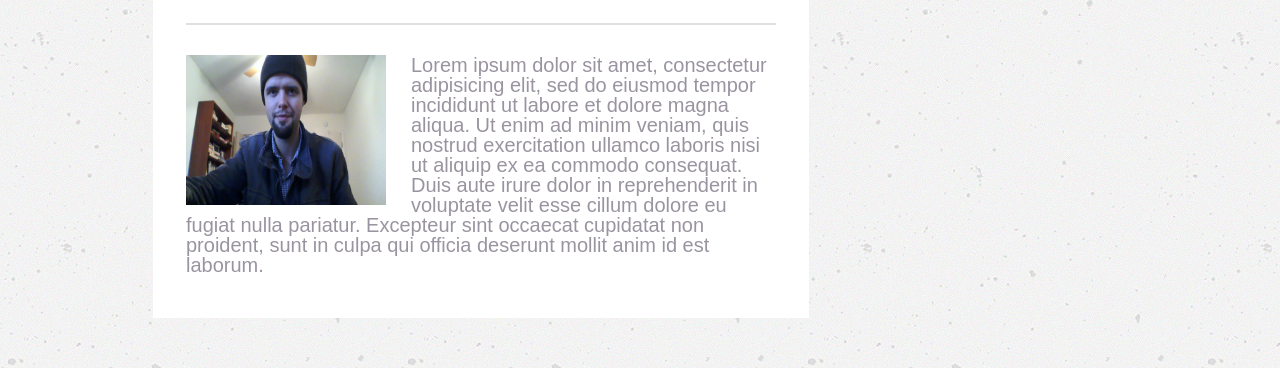
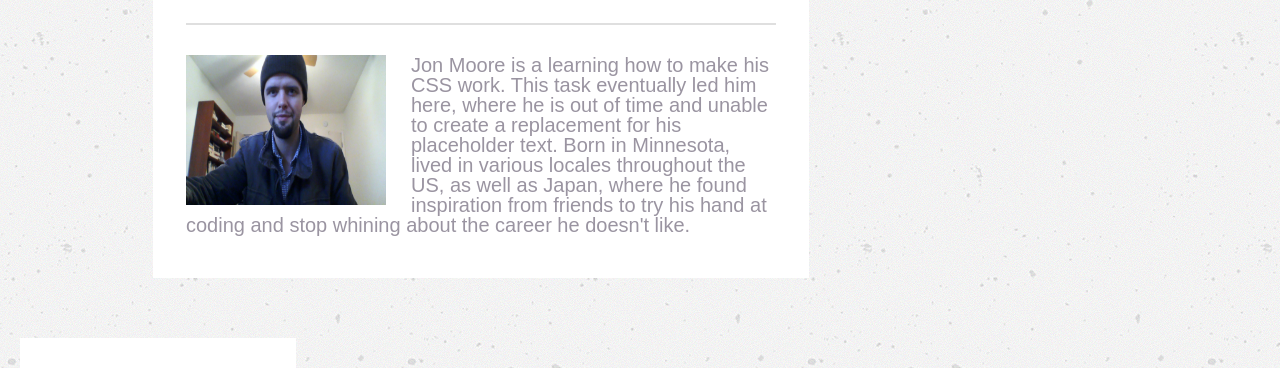
Before and after one commit to JonathonMoore1/Basic-Portfolio, a plain HTML site: page index.html in a window 1280 px wide. Shown: the part 200-568 px from the top of the page. Drawn offline with Linux system fonts and the light colour scheme.

Commit message:
Changes bio text

```diff
--- a/index.html
+++ b/index.html
@@ -38,12 +38,7 @@
 			<img id="selfie" src="assets/images/WIN_20171030_11_18_41_Pro.jpg" height="150px" width="200px" alt="me">
 
 			<p id="main-bio">
-			Lorem ipsum dolor sit amet, consectetur adipisicing elit, sed do eiusmod
-			tempor incididunt ut labore et dolore magna aliqua. Ut enim ad minim veniam,
-			quis nostrud exercitation ullamco laboris nisi ut aliquip ex ea commodo
-			consequat. Duis aute irure dolor in reprehenderit in voluptate velit esse
-			cillum dolore eu fugiat nulla pariatur. Excepteur sint occaecat cupidatat non
-			proident, sunt in culpa qui officia deserunt mollit anim id est laborum.
+			Jon Moore is a learning how to make his CSS work. This task eventually led him here, where he is out of time and unable to create a replacement for his placeholder text. Born in Minnesota, lived in various locales throughout the US, as well as Japan, where he found inspiration from friends to try his hand at coding and stop whining about the career he doesn't like.
 			</p>
 
 		</div>
```
